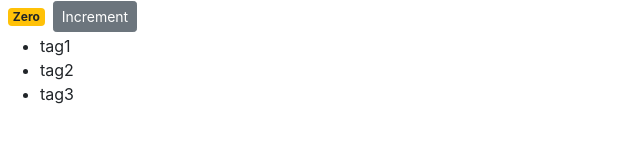
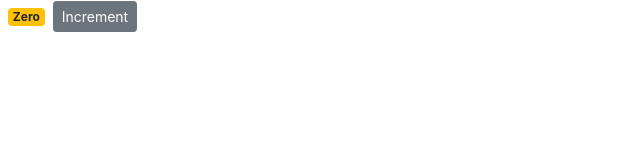
Before and after one commit to kenderb/ReactJS_practice, a React (Create React App) app in the folder counter-app/: page / in a window 1280 px wide. Shown: the top 160 px of the page, without its empty margins (0-640 px from the left). Built offline with nearby package versions, Linux system fonts and the light colour scheme.

Commit message:
Add Increment  method

```diff
--- a/counter-app/src/components/counter.jsx
+++ b/counter-app/src/components/counter.jsx
@@ -6,15 +6,24 @@ class Counter extends Component {
     tags: ["tag1", "tag2", "tag3"]
   };
 
+  handleIncrement(){
+    console.log('Increment Clicked');
+  }
+
   render() {
     const { tags } = this.state
     return (
       <div>
         <span className={this.getBadgeClasses()}>{this.formatCount()}</span>
-        <button className="btn btn-secondary btn-sm">Increment</button>
-        <ul>
+        <button
+          onClick={this.handleIncrement}
+          className="btn btn-secondary btn-sm"
+        >
+          Increment
+        </button>
+        {/* <ul>
           {tags.map(tag => <li key={tag}>{tag}</li>)}
-        </ul>
+        </ul> */}
       </div>
     );
   }
```
Also changed, not shown: 1 other file (tests, documents, lock files or other folders).
